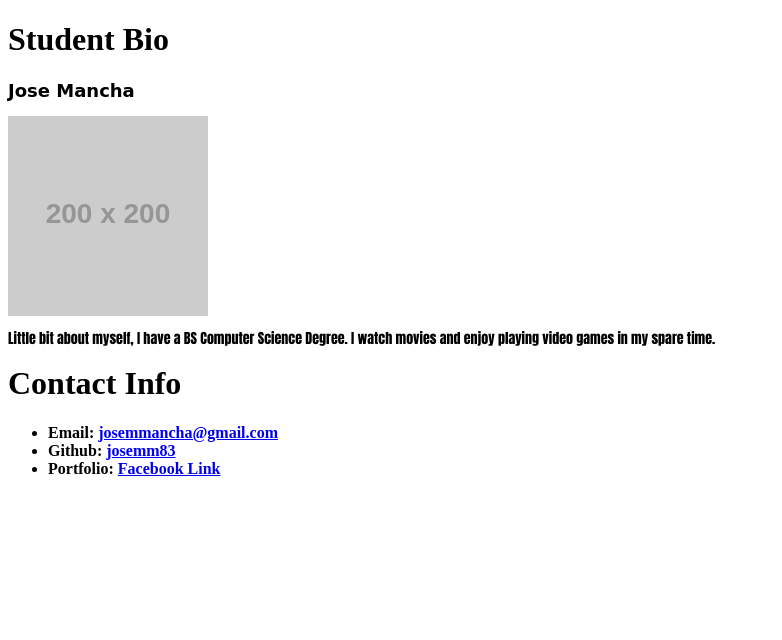
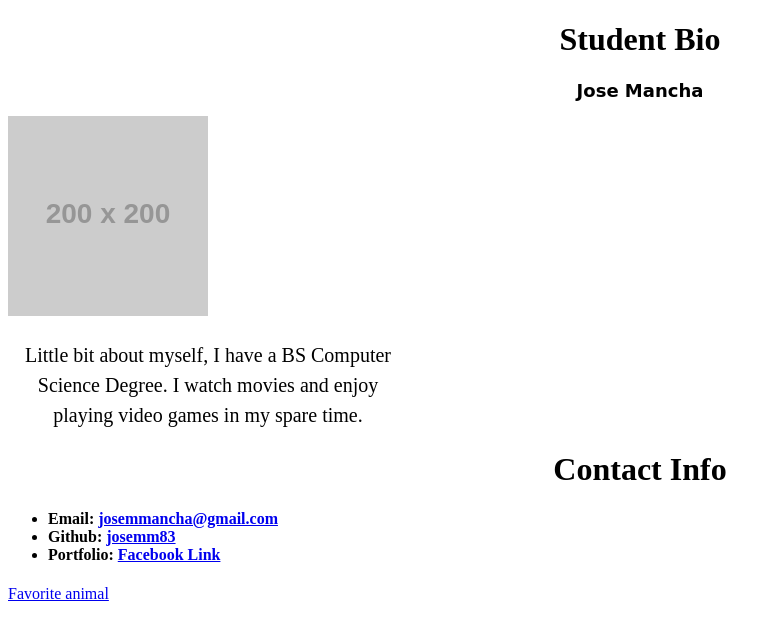
Before and after one commit to josemm83/Bio-Page, a plain HTML site: page index.html in a window 1280 px wide. Shown: the whole page, without its empty margins (0-782 px from the left). Drawn offline with Linux system fonts and the light colour scheme; placeholder pictures from the web are drawn by us.

Commit message:
added favorite animal

```diff
--- a/index.html
+++ b/index.html
@@ -19,5 +19,6 @@
                 </h4>
                 </div>
         </ul>
+        <a href="./index2.html">Favorite animal</a>
     </body>
 </html>
--- a/style.css
+++ b/style.css
@@ -5,6 +5,7 @@ title{
 h2{
     font-family: cursive;
     font-size: 18px;
+    text-align: center;
 }
 
 .bullets{
@@ -12,7 +13,18 @@ h2{
 }
 
 p{
-    font-family: Impact, Haettenschweiler, 'Arial Narrow Bold', sans-serif;
-    font-size: 14px;
-    line-height: 10px;
+    font-family: 'Times New Roman', Times, serif;
+    text-align: center;
+    font-size: 20px;
+    line-height: 30px;
+    width: 400px;
 }
+
+h1{
+    text-align: center;
+    font-weight: bold;
+}
+
+img{
+    align-content: center;
+}
```
Also changed, not shown: index2.html (added, +16 -0 lines).
